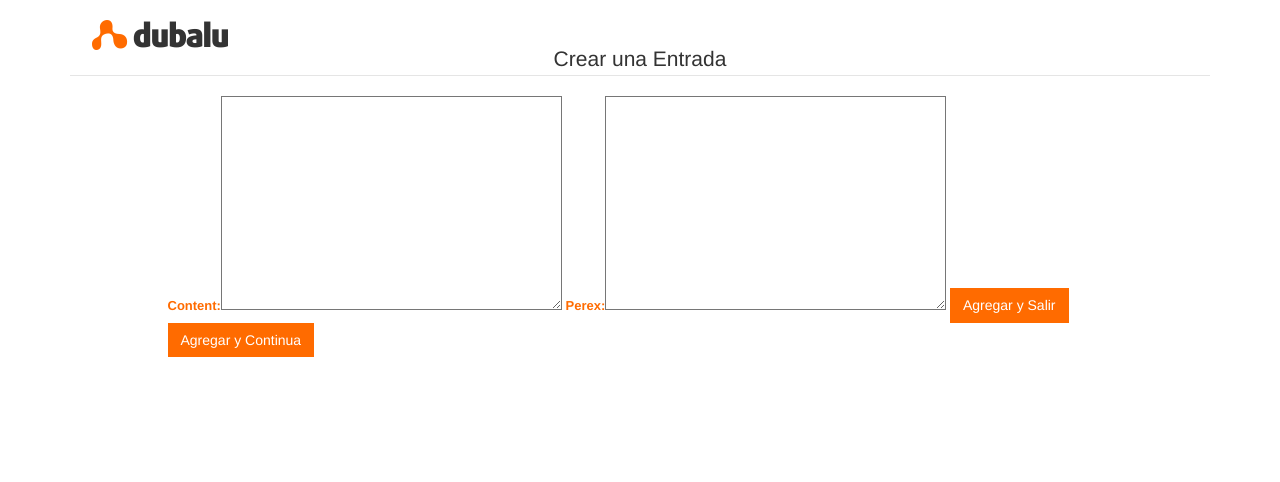
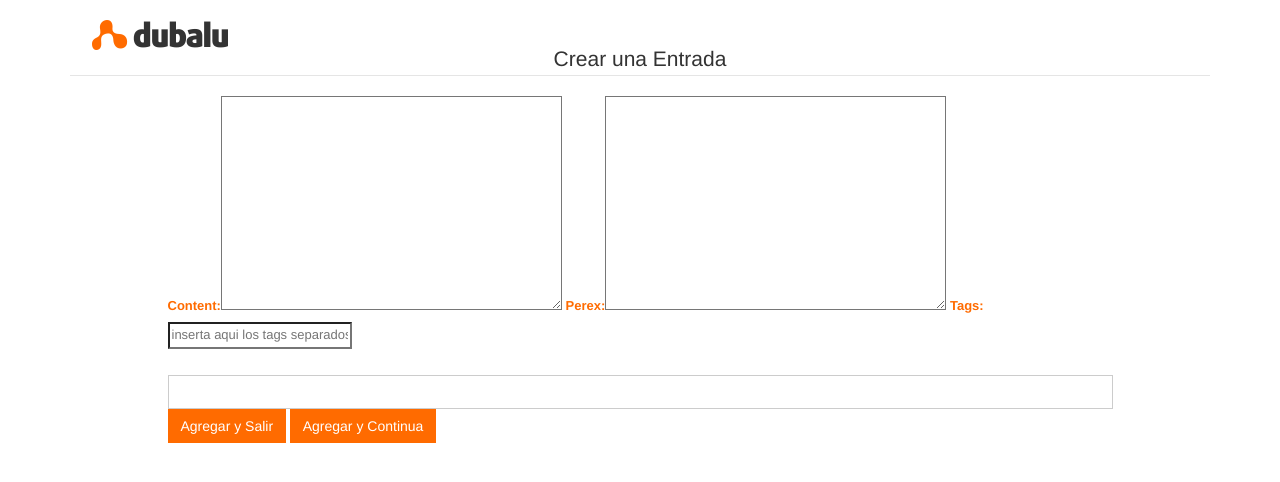
Before and after one commit to jcMich/blog, a Django app: page /addpost/ in a window 1280 px wide. Shown: the top 482 px of the page. Run offline with Django 3.2, Linux system fonts and the light colour scheme; a user stored in the database is signed in; parts of the project's set-up code (start-up, migrations or seed data) failed here and were passed over; some libraries are stand-ins or nearby versions.

Commit message:
separar por coma los tags

```diff
--- a/blog_system/blog/forms.py
+++ b/blog_system/blog/forms.py
@@ -29,10 +29,11 @@
 class addpostForm(ModelForm):
     content = forms.CharField(widget=CKEditorWidget(config_name='full_ckeditor'))
     perex = forms.CharField(widget=CKEditorWidget(config_name='basic_ckeditor'))
-
+    tags = forms.CharField(widget=forms.TextInput(attrs={'placeholder': 'inserta aqui los tags separados por , '}))
     class Meta:
         model = Blog
-        widgets = {'tags':forms.TextInput()}
+        exclude ={'tags'}
+        # widgets = {'tags':forms.TextInput()}
 
 class categoria_form(ModelForm):
     class Meta:
--- a/blog_system/blog/views.py
+++ b/blog_system/blog/views.py
@@ -2,7 +2,7 @@
 # Create your views here.
 from django.template.response import TemplateResponse
 from django.shortcuts import get_object_or_404
-from .models import Blog, comentarios, rating  # poner tag si se necesita, en el blog tag=blog.tag.all(), 'tag':tag
+from .models import Blog, comentarios, rating, Tags  # poner tag si se necesita, en el blog tag=blog.tag.all(), 'tag':tag
 from django.shortcuts import render_to_response, render
 from forms import ComentarioForm, ContactForm, ratingForm, LoginForm, addpostForm, categoria_form, tags_form
 from django.template import RequestContext
@@ -58,7 +58,17 @@
         addcategoria.save()
         return HttpResponseRedirect('')
     if form.is_valid():
-        form.save()
+        blog = form.save(commit=False)
+        tags = str(form.cleaned_data['tags'])
+        tags = tags.split(',')
+        lst_tgs = []
+        for tag in tags:
+            t = Tags.objects.get_or_create(nombre=tag)
+            print(t)
+            lst_tgs.append(t[0])
+        blog.save()
+        blog.tags = lst_tgs
+        blog.save()
         if request.POST.get("save_exit"):
             return HttpResponseRedirect('/')
         elif request.POST.get("save_continue"):
--- a/blog_system/templates/newpost.html
+++ b/blog_system/templates/newpost.html
@@ -1,3 +1,4 @@
+{% load bootstrap %}
 <!DOCTYPE html>
 <html lang="en">
 <head>
@@ -44,7 +45,6 @@
             <div id="modalform">
                 <form action="." method="POST" class="form-horizontal new_cate" role="form">
                     {% csrf_token %}
-			        	{% load bootstrap %}
                     {{ categoria.media }}
                     {{ categoria|bootstrap_horizontal }}
                     <input class="btn-u" type="submit" name="new_cate" value="Agregar">
@@ -54,7 +54,6 @@
             <div class="col-lg-10 col-lg-offset-1">
                 <form action="." method="POST" class="form-horizontal" role="form" enctype='multipart/form-data'>
                     {% csrf_token %}
-			        	{% load bootstrap %}
                     {{ form.media }}
                     {{ form|bootstrap_horizontal }}
                     <input class="btn-u" type="submit" name="save_exit" value="Agregar y Salir">
```
Also changed, not shown: blog_system/media/js/addpost.js (+23 -23 lines). Lines whose indentation alone changed are shown as unchanged.
